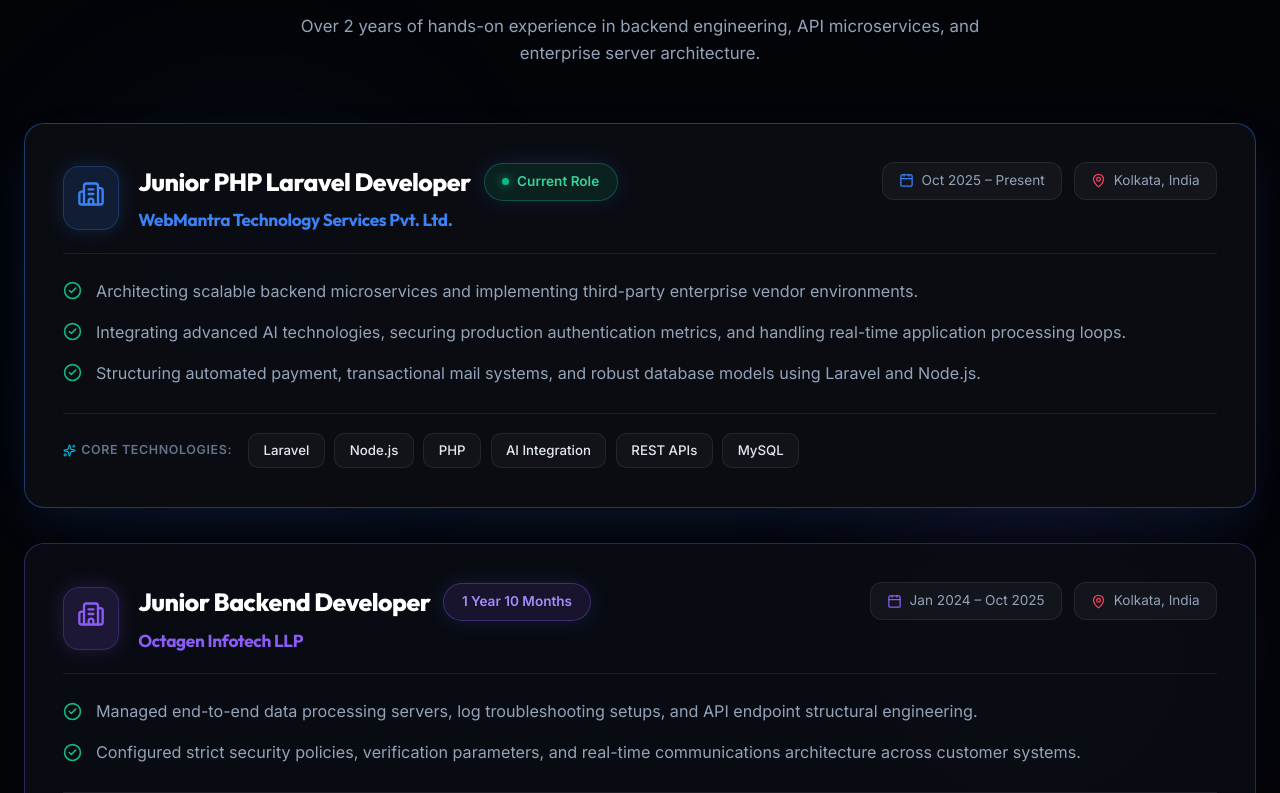
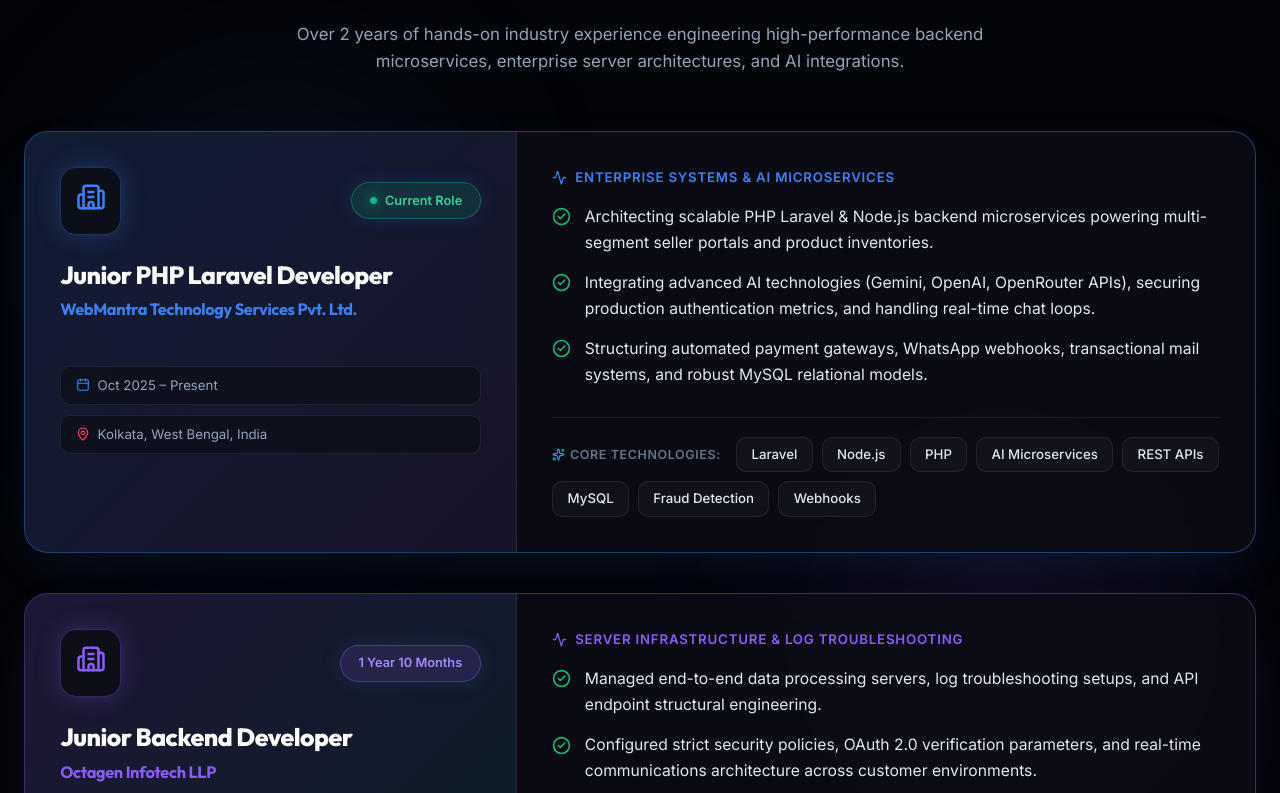
Before and after one commit to TechHub88/portfolio, a React (Vite) app: page / in a window 1280 px wide. Shown: the part 4547-5340 px from the top of the page. Built offline with nearby package versions, Linux system fonts and the light colour scheme.

Commit message:
Transform Work Experience section into futuristic 2-column Bento Glassmorphic Grid with custom company branding panels and hover micro-interactions

```diff
--- a/src/components/Experience.jsx
+++ b/src/components/Experience.jsx
@@ -1,163 +1,206 @@
 import React from 'react';
 import { motion } from 'framer-motion';
-import { Briefcase, Calendar, MapPin, CheckCircle2, Building2, Sparkles } from 'lucide-react';
+import { Briefcase, Calendar, MapPin, CheckCircle2, Building2, Sparkles, Cpu, ShieldCheck, Zap, Server, Activity } from 'lucide-react';
 
 const experiences = [
   {
     role: 'Junior PHP Laravel Developer',
     company: 'WebMantra Technology Services Pvt. Ltd.',
-    location: 'Kolkata, India',
+    location: 'Kolkata, West Bengal, India',
     period: 'Oct 2025 – Present',
     badge: 'Current Role',
     isCurrent: true,
     accentColor: '#3b82f6',
+    glowGradient: 'linear-gradient(135deg, rgba(59, 130, 246, 0.15) 0%, rgba(139, 92, 246, 0.1) 100%)',
+    borderGlow: 'rgba(59, 130, 246, 0.45)',
+    impactTitle: 'Enterprise Systems & AI Microservices',
     points: [
-      'Architecting scalable backend microservices and implementing third-party enterprise vendor environments.',
-      'Integrating advanced AI technologies, securing production authentication metrics, and handling real-time application processing loops.',
-      'Structuring automated payment, transactional mail systems, and robust database models using Laravel and Node.js.'
+      'Architecting scalable PHP Laravel & Node.js backend microservices powering multi-segment seller portals and product inventories.',
+      'Integrating advanced AI technologies (Gemini, OpenAI, OpenRouter APIs), securing production authentication metrics, and handling real-time chat loops.',
+      'Structuring automated payment gateways, WhatsApp webhooks, transactional mail systems, and robust MySQL relational models.'
     ],
-    tech: ['Laravel', 'Node.js', 'PHP', 'AI Integration', 'REST APIs', 'MySQL']
+    tech: ['Laravel', 'Node.js', 'PHP', 'AI Microservices', 'REST APIs', 'MySQL', 'Fraud Detection', 'Webhooks']
   },
   {
     role: 'Junior Backend Developer',
     company: 'Octagen Infotech LLP',
-    location: 'Kolkata, India',
+    location: 'Kolkata, West Bengal, India',
     period: 'Jan 2024 – Oct 2025',
     badge: '1 Year 10 Months',
     isCurrent: false,
     accentColor: '#8b5cf6',
+    glowGradient: 'linear-gradient(135deg, rgba(139, 92, 246, 0.15) 0%, rgba(6, 182, 212, 0.1) 100%)',
+    borderGlow: 'rgba(139, 92, 246, 0.4)',
+    impactTitle: 'Server Infrastructure & Log Troubleshooting',
     points: [
       'Managed end-to-end data processing servers, log troubleshooting setups, and API endpoint structural engineering.',
-      'Configured strict security policies, verification parameters, and real-time communications architecture across customer systems.'
+      'Configured strict security policies, OAuth 2.0 verification parameters, and real-time communications architecture across customer environments.'
     ],
-    tech: ['PHP', 'Laravel', 'REST APIs', 'Server Logging', 'Security Policies', 'OAuth']
+    tech: ['PHP', 'Laravel', 'REST APIs', 'Server Logging', 'Security Policies', 'OAuth 2.0', 'Database Optimization']
   }
 ];
 
 const Experience = () => {
   return (
-    <section id="experience" style={{ position: 'relative', overflow: 'hidden' }}>
+    <section id="experience" style={{ position: 'relative', overflow: 'hidden', padding: '7rem 0' }}>
 
-      {/* Dynamic Ambient Neon Glow Background */}
+      {/* Background Ambient Glowing Orbs */}
       <div style={{
         position: 'absolute',
-        top: '20%',
+        top: '15%',
         left: '2%',
-        width: '450px',
-        height: '450px',
-        background: 'radial-gradient(circle, rgba(59, 130, 246, 0.12) 0%, transparent 70%)',
+        width: '500px',
+        height: '500px',
+        background: 'radial-gradient(circle, rgba(59, 130, 246, 0.14) 0%, transparent 70%)',
         filter: 'blur(90px)',
         pointerEvents: 'none'
       }} />
 
       <div style={{
         position: 'absolute',
-        bottom: '10%',
+        bottom: '15%',
         right: '2%',
-        width: '450px',
-        height: '450px',
-        background: 'radial-gradient(circle, rgba(139, 92, 246, 0.12) 0%, transparent 70%)',
+        width: '500px',
+        height: '500px',
+        background: 'radial-gradient(circle, rgba(139, 92, 246, 0.14) 0%, transparent 70%)',
         filter: 'blur(90px)',
         pointerEvents: 'none'
       }} />
 
       <div className="container" style={{ width: '100%' }}>
-        <h2 className="section-title">Work Experience</h2>
+        <h2 className="section-title">
+          Work <span className="text-gradient">Experience</span>
+        </h2>
         <p className="section-subtitle">
-          Over 2 years of hands-on experience in backend engineering, API microservices, and enterprise server architecture.
+          Over 2 years of hands-on industry experience engineering high-performance backend microservices, enterprise server architectures, and AI integrations.
         </p>
 
-        {/* Full-Width Classy Cards Showcase - Zero Awkward Side Gaps */}
-        <div style={{ width: '100%', display: 'flex', flexDirection: 'column', gap: '2.2rem' }}>
+        {/* Futuristic Bento Card Grid Showcase */}
+        <div style={{ display: 'flex', flexDirection: 'column', gap: '2.5rem', width: '100%' }}>
           {experiences.map((exp, idx) => (
             <motion.div
               key={idx}
-              initial={{ opacity: 0, y: 35 }}
+              initial={{ opacity: 0, y: 40 }}
               whileInView={{ opacity: 1, y: 0 }}
-              viewport={{ once: true, margin: "-40px" }}
-              transition={{ duration: 0.7, delay: idx * 0.15 }}
+              viewport={{ once: true, margin: "-60px" }}
+              transition={{ duration: 0.8, delay: idx * 0.15 }}
+              whileHover={{ y: -4 }}
               style={{ width: '100%' }}
             >
               <div
                 className="card"
                 style={{
                   width: '100%',
-                  padding: '2.4rem',
-                  borderColor: exp.isCurrent ? 'rgba(59, 130, 246, 0.4)' : 'rgba(139, 92, 246, 0.3)',
-                  background: exp.isCurrent ? 'rgba(11, 13, 20, 0.95)' : 'rgba(11, 13, 20, 0.85)',
-                  boxShadow: exp.isCurrent ? '0 20px 50px -10px rgba(59, 130, 246, 0.15)' : 'none'
+                  padding: 0,
+                  borderColor: exp.borderGlow,
+                  background: 'rgba(11, 13, 20, 0.92)',
+                  boxShadow: `0 20px 60px -15px ${exp.accentColor}22`,
+                  overflow: 'hidden',
+                  borderRadius: '24px'
                 }}
               >
-                {/* Header Row: Company & Role */}
-                <div style={{ display: 'flex', justifyContent: 'space-between', alignItems: 'flex-start', flexWrap: 'wrap', gap: '1.2rem', marginBottom: '1.5rem', borderBottom: '1px solid var(--border-color)', paddingBottom: '1.2rem' }}>
+                {/* 2-Column Bento Structure: Left Brand Card + Right Details */}
+                <div style={{ display: 'grid', gridTemplateColumns: 'minmax(280px, 0.8fr) 1.2fr', gap: 0 }}>
 
-                  <div style={{ display: 'flex', alignItems: 'center', gap: '1.2rem' }}>
+                  {/* LEFT BENTO SUB-PANEL */}
                   <div style={{
-                      padding: '0.8rem',
+                    background: exp.glowGradient,
+                    padding: '2.2rem',
+                    display: 'flex',
+                    flexDirection: 'column',
+                    justify: 'space-between',
+                    borderRight: '1px solid var(--border-color)',
+                    position: 'relative'
+                  }}>
+                    <div>
+                      {/* Company Icon & Pulse Badge */}
+                      <div style={{ display: 'flex', justifyContent: 'space-between', alignItems: 'center', marginBottom: '1.5rem' }}>
+                        <div style={{
+                          padding: '0.9rem',
                           borderRadius: '16px',
-                      background: exp.isCurrent ? 'rgba(59, 130, 246, 0.15)' : 'rgba(139, 92, 246, 0.15)',
+                          background: 'rgba(11, 13, 20, 0.85)',
                           color: exp.accentColor,
-                      boxShadow: `0 0 20px ${exp.accentColor}33`,
-                      border: `1px solid ${exp.accentColor}44`
+                          boxShadow: `0 0 25px ${exp.accentColor}44`,
+                          border: `1px solid ${exp.accentColor}55`
                         }}>
-                      <Building2 size={28} />
+                          <Building2 size={30} />
                         </div>
-
-                    <div>
-                      <div style={{ display: 'flex', alignItems: 'center', gap: '0.8rem', flexWrap: 'wrap', marginBottom: '0.3rem' }}>
-                        <h3 style={{ fontSize: 'clamp(1.25rem, 2.5vw, 1.55rem)', color: '#fff', fontWeight: 800 }}>{exp.role}</h3>
 
                         <span
                           className="badge"
                           style={{
-                            background: exp.isCurrent ? 'rgba(16, 185, 129, 0.12)' : 'rgba(139, 92, 246, 0.12)',
-                            borderColor: exp.isCurrent ? 'rgba(16, 185, 129, 0.35)' : 'rgba(139, 92, 246, 0.35)',
-                            color: exp.isCurrent ? '#34d399' : '#a78bfa'
+                            background: exp.isCurrent ? 'rgba(16, 185, 129, 0.15)' : 'rgba(139, 92, 246, 0.15)',
+                            borderColor: exp.isCurrent ? 'rgba(16, 185, 129, 0.4)' : 'rgba(139, 92, 246, 0.4)',
+                            color: exp.isCurrent ? '#34d399' : '#a78bfa',
+                            fontSize: '0.8rem'
                           }}
                         >
                           {exp.isCurrent && (
-                            <span style={{ width: '7px', height: '7px', borderRadius: '50%', background: '#10b981', display: 'inline-block', boxShadow: '0 0 10px #10b981' }} />
+                            <span style={{ width: '7px', height: '7px', borderRadius: '50%', background: '#10b981', display: 'inline-block', boxShadow: '0 0 12px #10b981' }} />
                           )}
                           {exp.badge}
                         </span>
                       </div>
 
-                      <h4 style={{ color: exp.accentColor, fontWeight: 700, fontSize: '1.08rem', display: 'flex', alignItems: 'center', gap: '0.5rem' }}>
+                      {/* Company & Role Titles */}
+                      <h3 style={{ fontSize: 'clamp(1.25rem, 2vw, 1.55rem)', color: '#fff', fontWeight: 800, marginBottom: '0.4rem', lineHeight: 1.25 }}>
+                        {exp.role}
+                      </h3>
+
+                      <h4 style={{ color: exp.accentColor, fontWeight: 700, fontSize: '1.02rem', marginBottom: '1.2rem' }}>
                         {exp.company}
                       </h4>
                     </div>
+
+                    {/* Metadata Pills */}
+                    <div style={{ display: 'flex', flexDirection: 'column', gap: '0.6rem', marginTop: '1.5rem' }}>
+                      <div style={{ padding: '0.5rem 0.9rem', background: 'rgba(11, 13, 20, 0.65)', borderRadius: '10px', border: '1px solid var(--border-color)', color: 'var(--text-muted)', fontSize: '0.83rem', display: 'flex', alignItems: 'center', gap: '0.5rem' }}>
+                        <Calendar size={14} color={exp.accentColor} /> {exp.period}
+                      </div>
+                      <div style={{ padding: '0.5rem 0.9rem', background: 'rgba(11, 13, 20, 0.65)', borderRadius: '10px', border: '1px solid var(--border-color)', color: 'var(--text-muted)', fontSize: '0.83rem', display: 'flex', alignItems: 'center', gap: '0.5rem' }}>
+                        <MapPin size={14} color="var(--accent-rose)" /> {exp.location}
+                      </div>
+                    </div>
                   </div>
 
-                  {/* Metadata Chips: Period & Location */}
-                  <div style={{ display: 'flex', gap: '0.8rem', flexWrap: 'wrap', alignItems: 'center' }}>
-                    <div style={{ padding: '0.45rem 1rem', background: 'rgba(255, 255, 255, 0.04)', borderRadius: '12px', border: '1px solid var(--border-color)', color: 'var(--text-muted)', fontSize: '0.85rem', display: 'flex', alignItems: 'center', gap: '0.45rem' }}>
-                      <Calendar size={15} color={exp.accentColor} /> {exp.period}
+                  {/* RIGHT MAIN PANEL */}
+                  <div style={{ padding: '2.2rem', display: 'flex', flexDirection: 'column', justifyContent: 'space-between' }}>
+                    <div>
+                      {/* Section Impact Tag */}
+                      <div style={{ display: 'flex', alignItems: 'center', gap: '0.5rem', color: exp.accentColor, fontSize: '0.83rem', fontWeight: 700, textTransform: 'uppercase', letterSpacing: '0.06em', marginBottom: '1rem' }}>
+                        <Activity size={15} /> {exp.impactTitle}
                       </div>
-                    <div style={{ padding: '0.45rem 1rem', background: 'rgba(255, 255, 255, 0.04)', borderRadius: '12px', border: '1px solid var(--border-color)', color: 'var(--text-muted)', fontSize: '0.85rem', display: 'flex', alignItems: 'center', gap: '0.45rem' }}>
-                      <MapPin size={15} color="var(--accent-rose)" /> {exp.location}
+
+                      {/* Bullet Achievements */}
+                      <ul style={{ listStyle: 'none', padding: 0, color: 'var(--text-muted)', display: 'flex', flexDirection: 'column', gap: '0.9rem', marginBottom: '1.8rem' }}>
+                        {exp.points.map((point, pIdx) => (
+                          <li key={pIdx} style={{ display: 'flex', gap: '0.85rem', alignItems: 'flex-start', lineHeight: 1.65, fontSize: '0.98rem' }}>
+                            <CheckCircle2 size={19} color="var(--accent-emerald)" style={{ flexShrink: 0, marginTop: '0.2rem' }} />
+                            <span style={{ color: '#e2e8f0' }}>{point}</span>
+                          </li>
+                        ))}
+                      </ul>
                     </div>
+
+                    {/* Tech Pills Cloud */}
+                    <div style={{ paddingTop: '1.2rem', borderTop: '1px solid var(--border-color)', display: 'flex', flexWrap: 'wrap', gap: '0.55rem', alignItems: 'center' }}>
+                      <span style={{ fontSize: '0.78rem', color: 'var(--text-dim)', fontWeight: 700, textTransform: 'uppercase', letterSpacing: '0.05em', marginRight: '0.4rem', display: 'flex', alignItems: 'center', gap: '0.3rem' }}>
+                        <Sparkles size={13} color="var(--accent-cyan)" /> Core Technologies:
+                      </span>
+                      {exp.tech.map((t, tIdx) => (
+                        <motion.span
+                          key={tIdx}
+                          whileHover={{ scale: 1.05, borderColor: exp.accentColor }}
+                          className="tech-pill"
+                          style={{ cursor: 'default' }}
+                        >
+                          {t}
+                        </motion.span>
+                      ))}
                     </div>
 
                   </div>
 
-                {/* Key Deliverables Points */}
-                <ul style={{ listStyle: 'none', padding: 0, color: 'var(--text-muted)', display: 'flex', flexDirection: 'column', gap: '0.9rem', marginBottom: '1.6rem' }}>
-                  {exp.points.map((point, pIdx) => (
-                    <li key={pIdx} style={{ display: 'flex', gap: '0.85rem', alignItems: 'flex-start', lineHeight: 1.65, fontSize: '1.01rem' }}>
-                      <CheckCircle2 size={19} color="var(--accent-emerald)" style={{ flexShrink: 0, marginTop: '0.2rem' }} />
-                      <span>{point}</span>
-                    </li>
-                  ))}
-                </ul>
-
-                {/* Tech Pills Footer */}
-                <div style={{ display: 'flex', flexWrap: 'wrap', gap: '0.6rem', paddingTop: '1.2rem', borderTop: '1px solid var(--border-color)', alignItems: 'center' }}>
-                  <span style={{ fontSize: '0.78rem', color: 'var(--text-dim)', fontWeight: 600, textTransform: 'uppercase', letterSpacing: '0.05em', marginRight: '0.4rem', display: 'flex', alignItems: 'center', gap: '0.3rem' }}>
-                    <Sparkles size={13} color="var(--accent-cyan)" /> Core Technologies:
-                  </span>
-                  {exp.tech.map((t, tIdx) => (
-                    <span key={tIdx} className="tech-pill">{t}</span>
-                  ))}
                 </div>
 
               </div>
```
Also changed, not shown: src/index.css (+10 -0 lines). Lines whose indentation alone changed are shown as unchanged.
